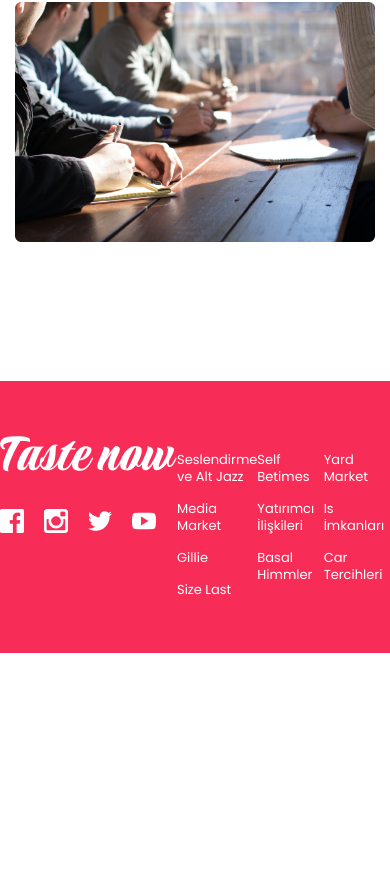
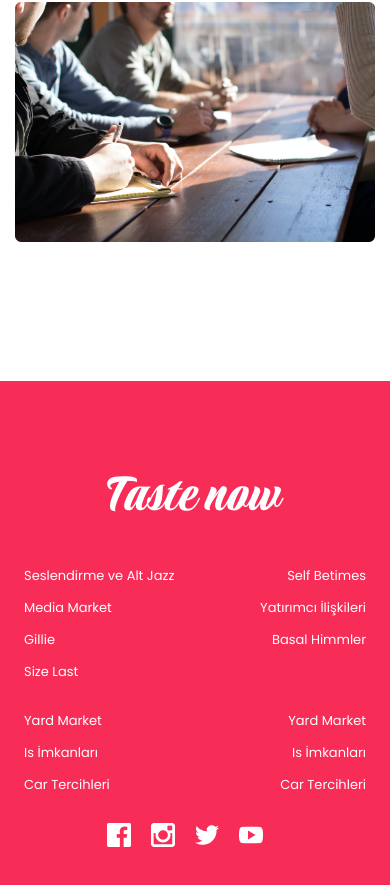
Before and after one commit to TheAnim1/TasteNow, a React (Create React App) app: page / in a window 390 px wide. Shown: the part 2732-3617 px from the top of the page. Before the commit the page ends 3385 px from the top, so only its background shows below. Built offline with nearby package versions, Linux system fonts and the light colour scheme.

Commit message:
footer updated

```diff
--- a/src/App.css
+++ b/src/App.css
@@ -383,6 +383,13 @@ header .nav-btn {
   padding: 55px 0;
   margin-top: 132px;
  }
+ .mobile-footer-img {
+  display: none;
+}
+
+.mobile-social-logos{
+  display: none;
+}
 
  .social-logos{
   margin-top: 30px;
@@ -394,7 +401,7 @@ header .nav-btn {
 
 .footer-grid {
   display: grid;
-  grid-template-columns: repeat(4, 1fr);
+  grid-template-columns: repeat(5, 1fr);
 }
 .footer-links{
       display: flex;
@@ -589,4 +596,54 @@ header .nav-btn {
       margin-top: 50px;
     }
   /*-About Section Ends -*/
+
+
+  .footer-logos{
+    display: none;
+  }
+  .mobile-footer-img{
+    padding: 40px 0;
+    display: flex;
+    justify-content: center;
+    align-items: center;
+  }
+  .footer-grid {
+
+    grid-template-columns: repeat(2, 1fr);
 }
+
+  .footer-links:nth-child(2) {
+    align-items: flex-start;
+    margin-left: 24px;
+    margin-bottom: 17px;
+  }
+
+  .footer-links:nth-child(4) {
+    align-items: flex-start;
+    margin-left: 24px;
+
+  }
+
+  .footer-links:nth-child(3) {
+    align-items: end;
+    margin-right: 24px;
+  }
+
+  .footer-links:nth-child(5) {
+    align-items: end;
+    margin-right: 24px;
+  }
+  .mobile-social-logos {
+      margin-top: 30px;
+      display: flex;
+      align-items: center;
+      justify-content: center;
+  }
+
+
+  .mobile-social-logos img {
+      margin-right: 20px;
+  }
+
+
+}
--- a/src/Components/Footer.js
+++ b/src/Components/Footer.js
@@ -9,8 +9,12 @@ const Footer = () => {
         <footer className='footer-container'>
             <div className="container">
 
+                <div className="mobile-footer-img">
+                    <img src={FooterLogo} alt="logo" />
+                </div>
+
                 <div className="footer-grid">
-                    <div className="grid-three-column">
+                    <div className="footer-logos">
                         <div className="footer-logo">
                             <img src={FooterLogo} alt="" />
                         </div>
@@ -37,6 +41,17 @@ const Footer = () => {
                         <a href="#">Is İmkanları</a>
                         <a href="#">Car Tercihleri</a>
                     </div>
+                    <div className="footer-links">
+                        <a href="#">Yard Market</a>
+                        <a href="#">Is İmkanları</a>
+                        <a href="#">Car Tercihleri</a>
+                    </div>
+                </div>
+                <div className="mobile-social-logos">
+                        <a href="#"><img src={Facebook} alt="" /></a>
+                        <a href="#"><img src={Instagram} alt="" /></a>
+                        <a href="#"><img src={Twitter} alt="" /></a>
+                        <a href="#"><img src={Youtube} alt="" /></a>
                 </div>
             </div>
         </footer>
```
